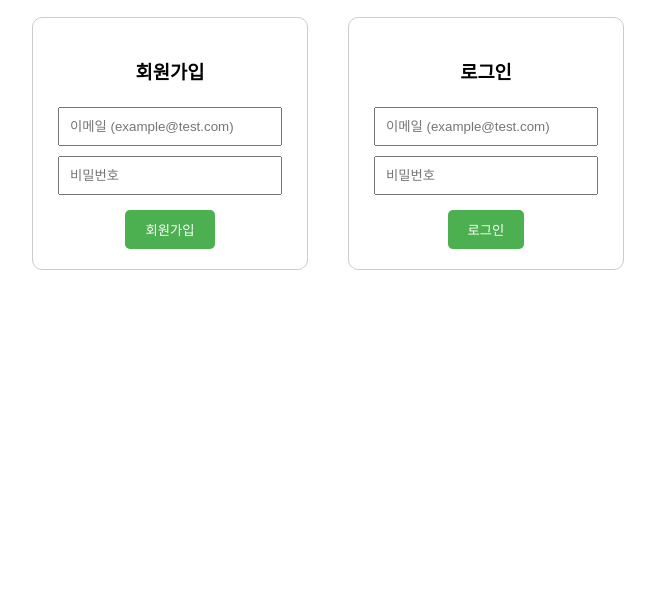
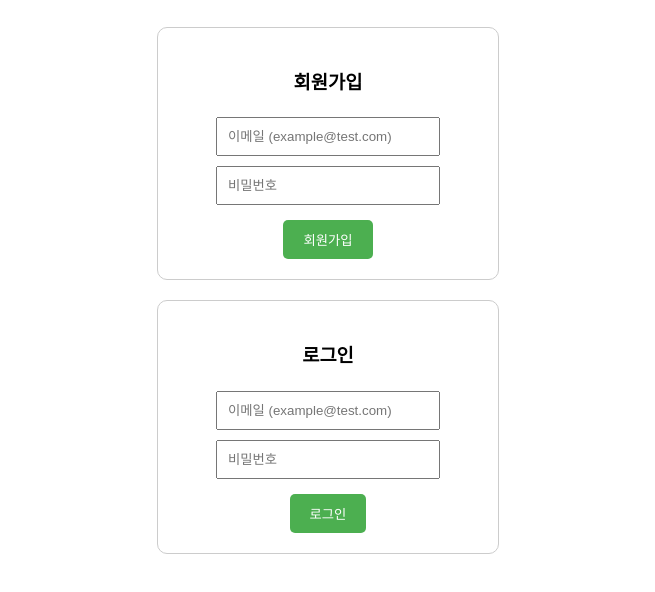
Before and after one commit to Asdas78767/school-voteClassPick, a plain HTML site: page index.html in a window 1280 px wide. Shown: the part 88-680 px from the top of the page, without its empty margins (312-967 px from the left). Drawn offline with Linux system fonts and the light colour scheme.

Commit message:
Update index.html

```diff
--- a/index.html
+++ b/index.html
@@ -28,20 +28,24 @@
       background-color: #45a049;
     }
     .container {
+      /* 가로가 아닌 세로 정렬 */
       display: flex;
-      justify-content: center;
+      flex-direction: column;
+      align-items: center;
       margin-top: 20px;
     }
     .form {
-      margin: 0 20px;
+      margin: 10px 0; /* 위아래 간격 */
       border: 1px solid #ccc;
       padding: 20px;
       border-radius: 10px;
+      width: 300px; /* 폼 너비(필요에 따라 조절 가능) */
     }
   </style>
 </head>
 <body>
   <h2>회원가입 및 로그인</h2>
+
   <div class="container">
     <!-- 회원가입 폼 -->
     <div class="form">
@@ -50,6 +54,7 @@
       <input type="password" id="signup-password" placeholder="비밀번호" required><br>
       <button onclick="signUp()">회원가입</button>
     </div>
+
     <!-- 로그인 폼 -->
     <div class="form">
       <h3>로그인</h3>
```
